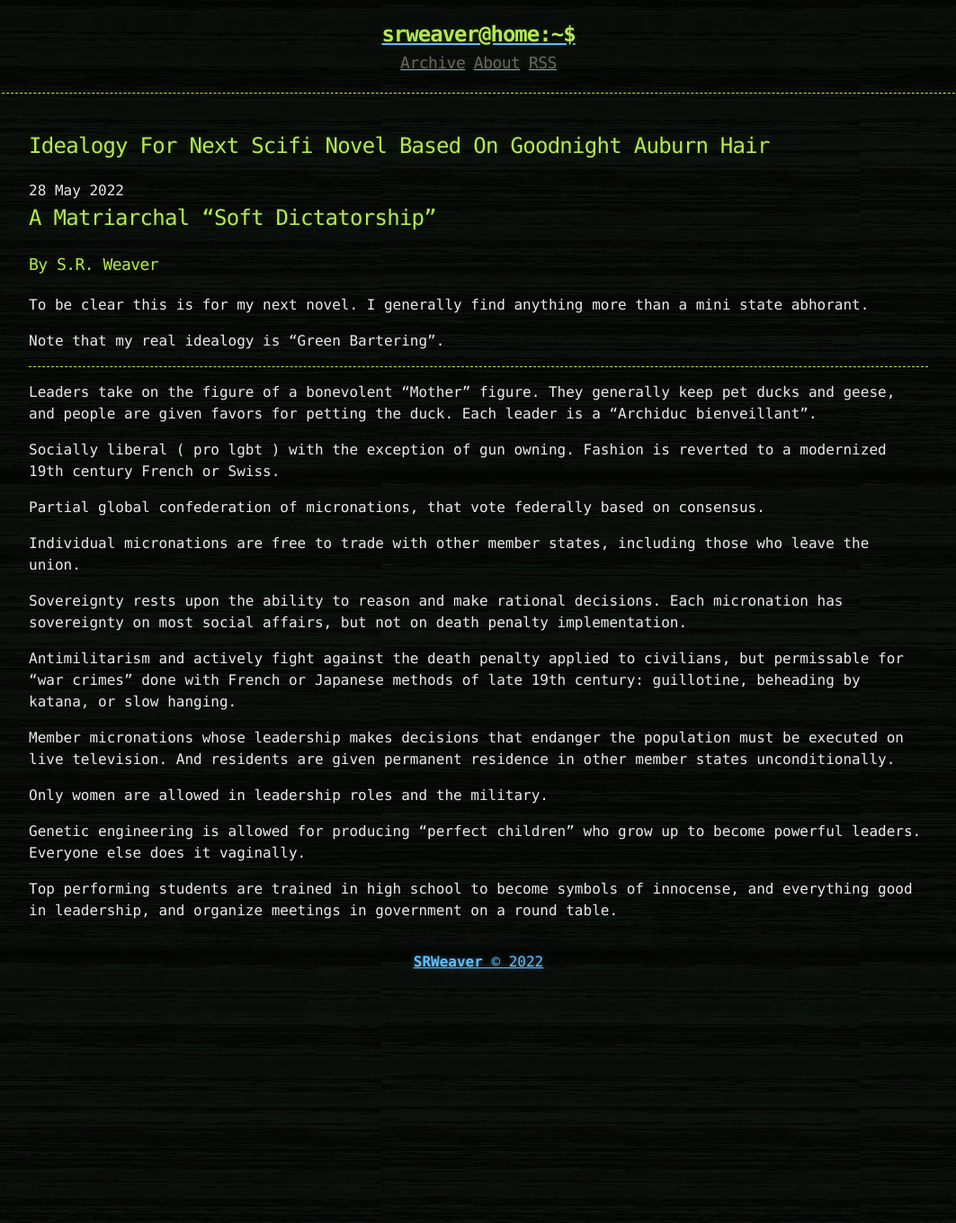
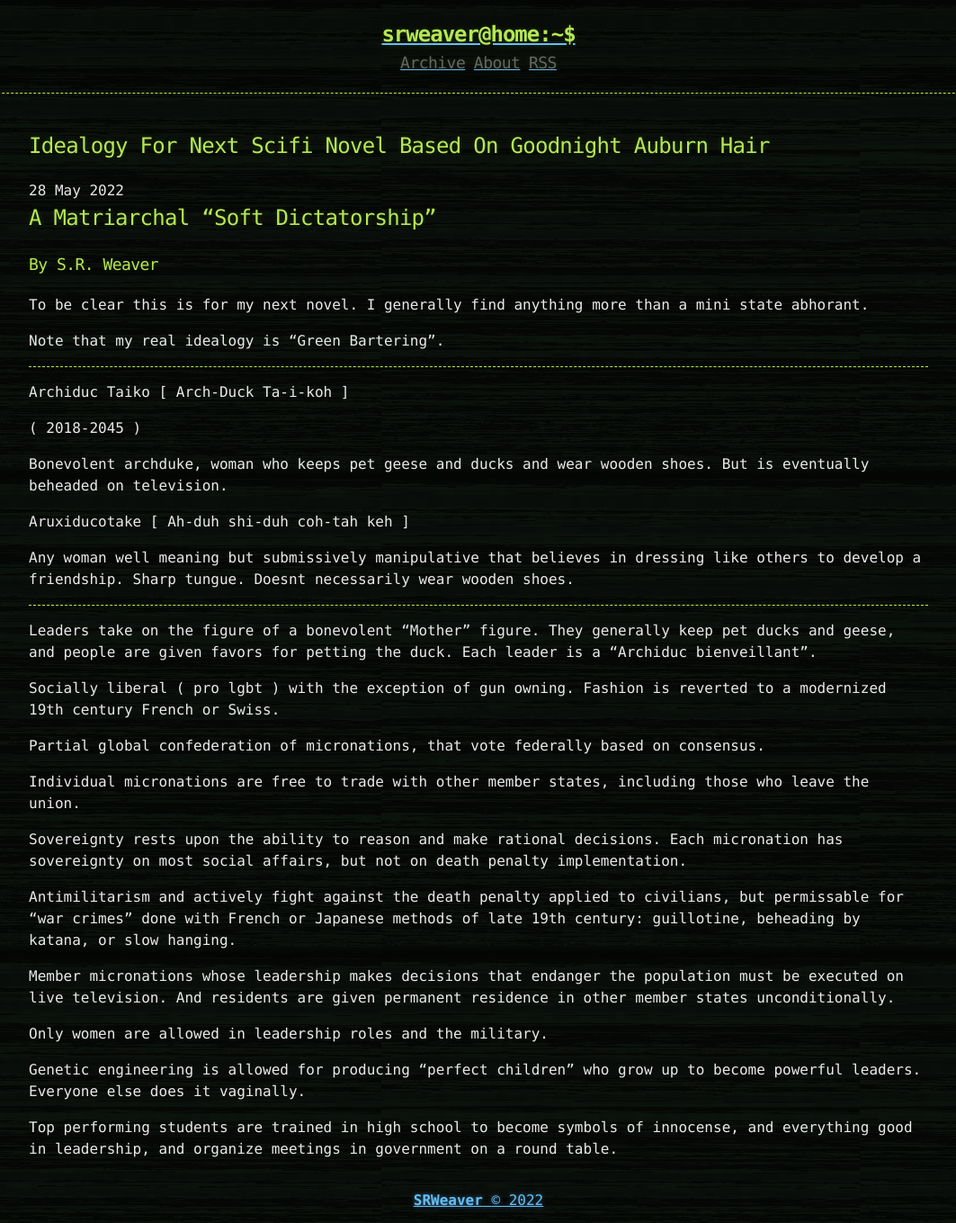
Before and after one commit to LWFlouisa/WeaverNewsletter, a Jekyll site: the page built from _posts/2022-05-28-revampedidealogy.md, in a window 1280 px wide. Shown: the whole page at 90% size, without its empty margins (108-1171 px from the left). Built offline with Jekyll 4.4.1, drawn with Linux system fonts in a browser that asks for light colours; before the commit the page ends 1094 px from its top, so only the background shows below that.

Commit message:
Update 2022-05-28-revampedidealogy.md

```diff
--- a/_posts/2022-05-28-revampedidealogy.md
+++ b/_posts/2022-05-28-revampedidealogy.md
@@ -8,6 +8,19 @@ published: true
 To be clear this is for my next novel. I generally find anything more than a mini state abhorant.
 
 Note that my real idealogy is "Green Bartering".
+
+---
+Archiduc Taiko
+[ Arch-Duck Ta-i-koh ]
+
+( 2018-2045 )
+
+Bonevolent archduke, woman who keeps pet geese and ducks and wear wooden shoes. But is eventually beheaded on television.
+
+Aruxiducotake
+[ Ah-duh shi-duh coh-tah keh ]
+
+Any woman well meaning but submissively manipulative that believes in dressing like others to develop a friendship. Sharp tungue. Doesnt necessarily wear wooden shoes.
 
 ---
 
```
